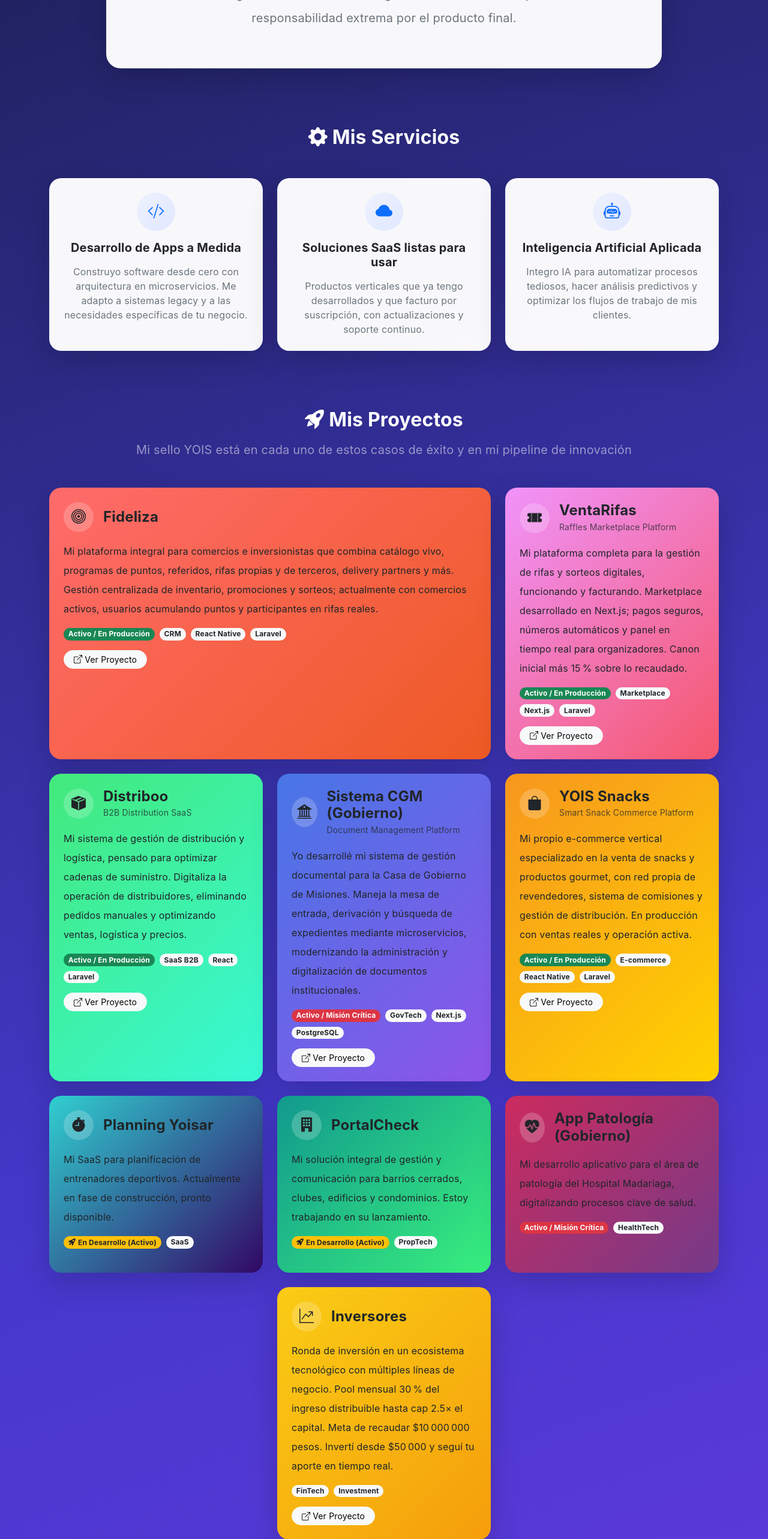
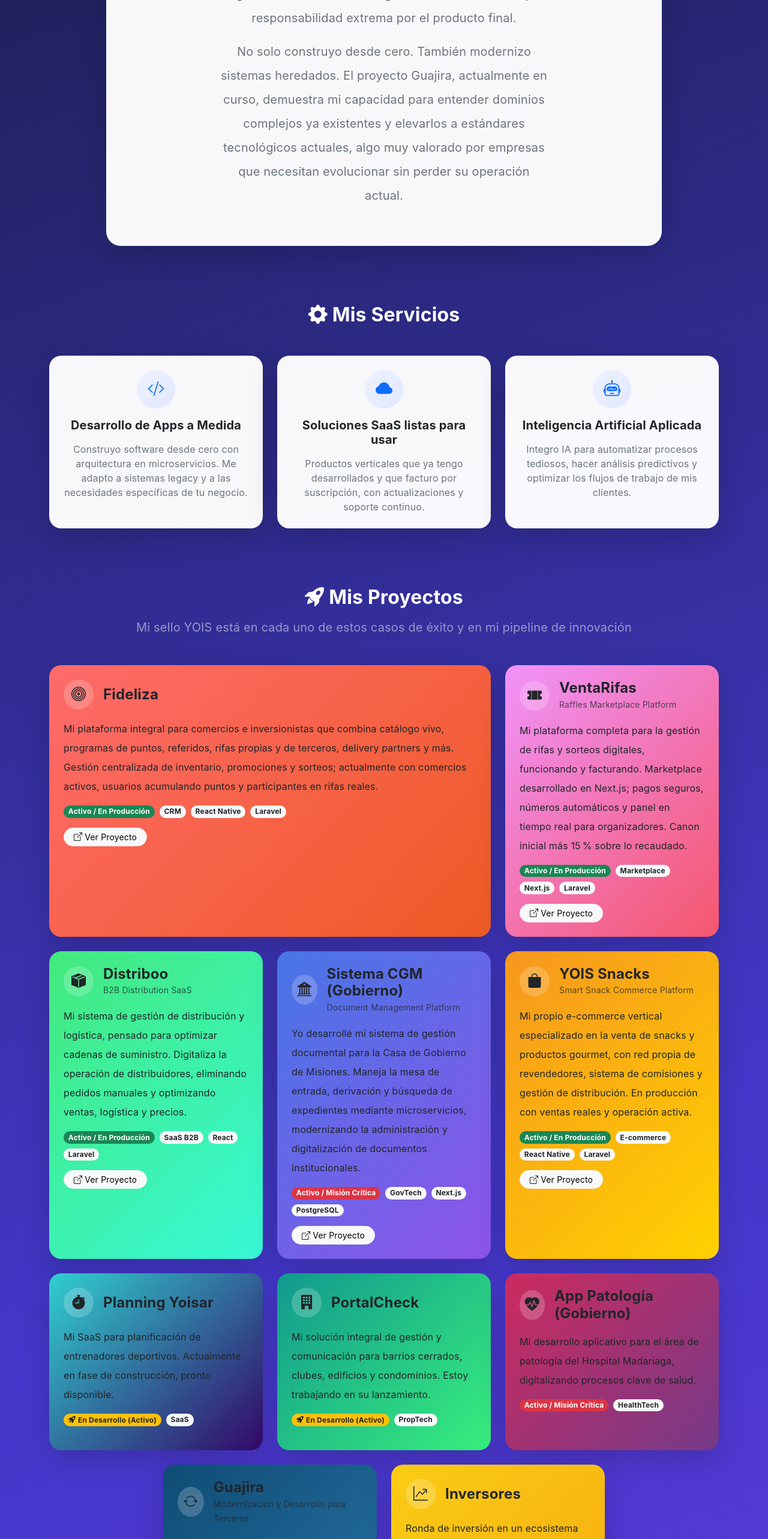
Before and after one commit to yoisar/yoisar, a React (Create React App) app in the folder frontend/: page / in a window 1280 px wide. Shown: the part 1090-3656 px from the top of the page at 60% size. Built offline with nearby package versions, Linux system fonts and the light colour scheme.

Commit message:
feat(portfolio): agregar ficha de proyecto Guajira y mensaje de modernización · lote 1

```diff
--- a/frontend/src/App.js
+++ b/frontend/src/App.js
@@ -83,6 +83,12 @@
                                                 y servicios de alta disponibilidad (microservicios)</span>, con experiencia en proyectos de gobierno y entornos críticos
                                                 como hospitales y casas de gobierno. Mi sello <strong>YOIS</strong> significa cercanía técnica
                                                 y responsabilidad extrema por el producto final.
+                                            </p>
+                                            <p className="text-secondary fs-5 lh-lg text-center mt-3">
+                                                No solo construyo desde cero. También modernizo sistemas heredados. El proyecto
+                                                Guajira, actualmente en curso, demuestra mi capacidad para entender dominios
+                                                complejos ya existentes y elevarlos a estándares tecnológicos actuales, algo
+                                                muy valorado por empresas que necesitan evolucionar sin perder su operación actual.
                                             </p>
                                         </div>
                                     </div>
@@ -591,6 +597,53 @@
                             </div>
                         </div>
 
+                        <div className="col-lg-4 col-md-6">
+                            <div className="card border-0 h-100 shadow-lg project-card" style={{
+                                background: 'linear-gradient(135deg, #0f4c75 0%, #3282b8 100%)',
+                                borderRadius: '20px',
+                                transform: 'translateY(0)',
+                                transition: 'transform 0.3s ease'
+                            }}
+                            onMouseEnter={(e) => e.currentTarget.style.transform = 'translateY(-10px)'}
+                            onMouseLeave={(e) => e.currentTarget.style.transform = 'translateY(0)'}>
+                                <div className="card-body p-4">
+                                    <div className="d-flex align-items-center mb-3">
+                                        <div className="rounded-circle me-3 d-flex align-items-center justify-content-center"
+                                             style={{
+                                                 width: '50px',
+                                                 height: '50px',
+                                                 background: 'rgba(255,255,255,0.2)'
+                                             }}>
+                                            <i className="bi bi-arrow-repeat fs-4"></i>
+                                        </div>
+                                        <div>
+                                            <h3 className="h4 fw-bold text-dark mb-0">Guajira</h3>
+                                            <small className="text-dark opacity-75">Modernización y Desarrollo para Terceros</small>
+                                        </div>
+                                    </div>
+                                    <p className="text-dark mb-3 lh-lg">
+                                        Estoy a cargo del desarrollo y la modernización integral de la plataforma Guajira.
+                                        Este proyecto consiste en actualizar y reconstruir su frontend y lógica de negocio,
+                                        llevándolo a una arquitectura moderna, ágil y escalable. Es un claro ejemplo de cómo
+                                        tomo sistemas existentes y los transformo en productos robustos y mantenibles,
+                                        corriendo sobre mi infraestructura en el entorno de desarrollo (dev.yoisar.com).
+                                    </p>
+                                    <div className="d-flex gap-2 mb-3 flex-wrap">
+                                        <span className="badge bg-warning text-dark rounded-pill"><i className="bi bi-rocket-takeoff-fill me-1"></i>En Desarrollo (Activo)</span>
+                                        <span className="badge bg-light text-dark rounded-pill">Modernización</span>
+                                        <span className="badge bg-light text-dark rounded-pill">Tercerizado</span>
+                                    </div>
+                                    <a href="https://front.guajira.dev.yoisar.com/"
+                                       target="_blank"
+                                       rel="noopener noreferrer"
+                                       className="btn btn-light btn-sm rounded-pill px-3">
+                                        <i className="bi bi-box-arrow-up-right me-1"></i>
+                                        Ver Proyecto
+                                    </a>
+                                </div>
+                            </div>
+                        </div>
+
                         {/* Investor card */}
                         <div className="col-lg-4 col-md-6">
                             <div className="card border-0 h-100 shadow-lg project-card" style={{
```
Also changed, not shown: 5 other files (tests, documents, lock files or other folders).
